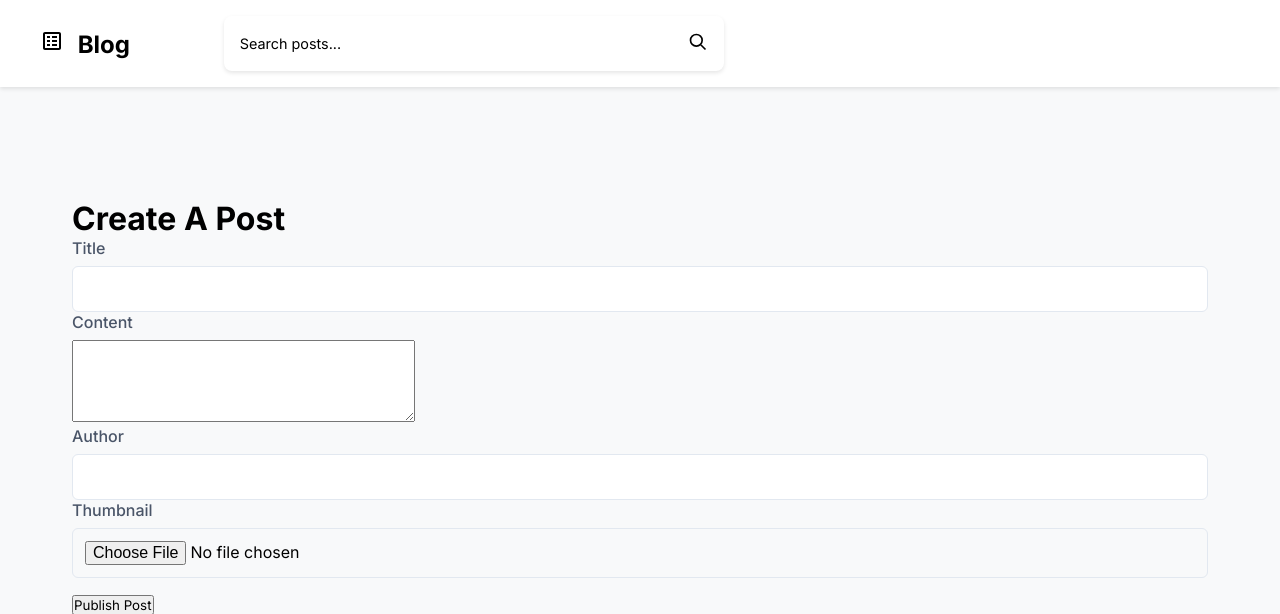
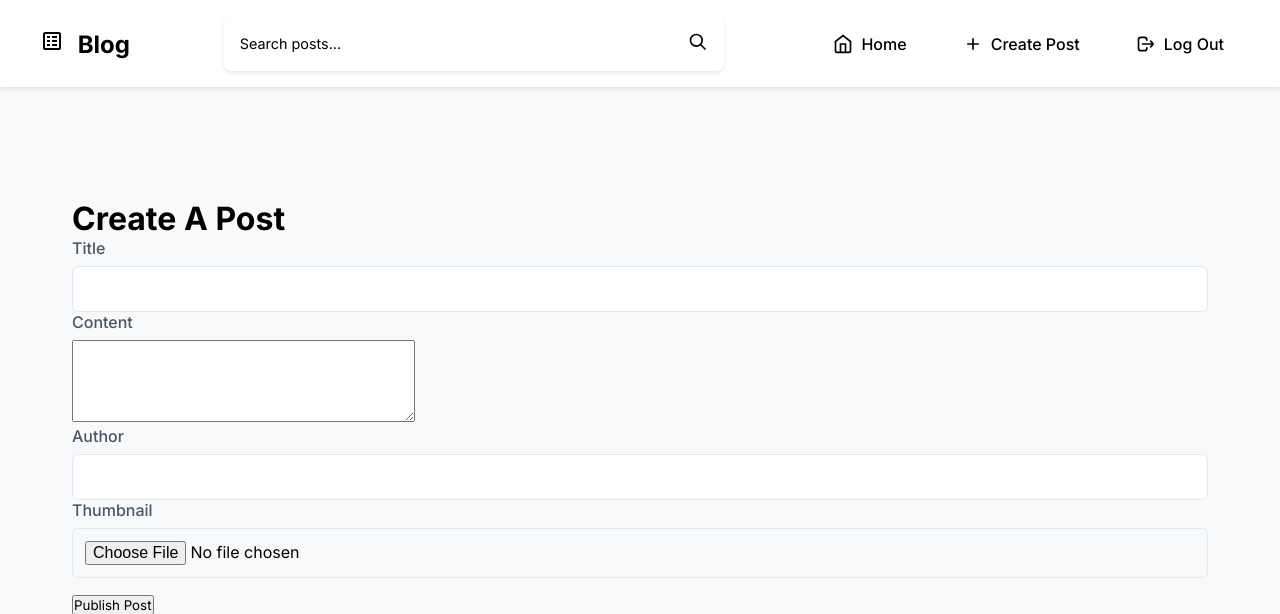
Before and after one commit to UmeshBabu7/Blog, a Django app: page /create_post in a window 1280 px wide. Shown: the top 614 px of the page. Run offline with Django 5.2, Linux system fonts and the light colour scheme; a user stored in the database is signed in.

Commit message:
complete

```diff
--- a/blogproject/posts/static/css/main.css
+++ b/blogproject/posts/static/css/main.css
@@ -53,7 +53,7 @@ header {
 }
 
 .nav-link {
-    color: white;
+    color: black;
     text-decoration: none;
     font-weight: 500;
     transition: opacity 0.2s;
@@ -74,7 +74,7 @@ header {
     cursor: pointer;
     font-size: 1rem;
     font-weight: 500;
-    color: white;
+    color: black;
     padding: 0;
 }
 
```
Also changed, not shown: blogproject/db.sqlite3.
